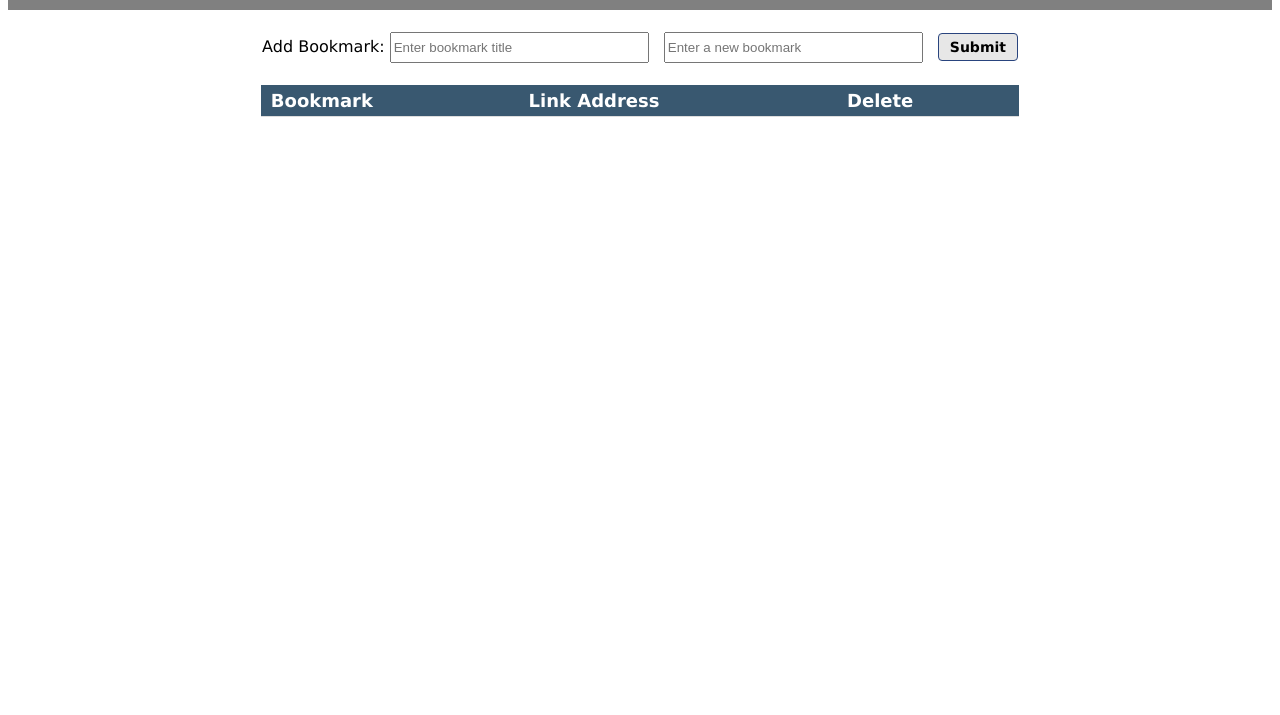
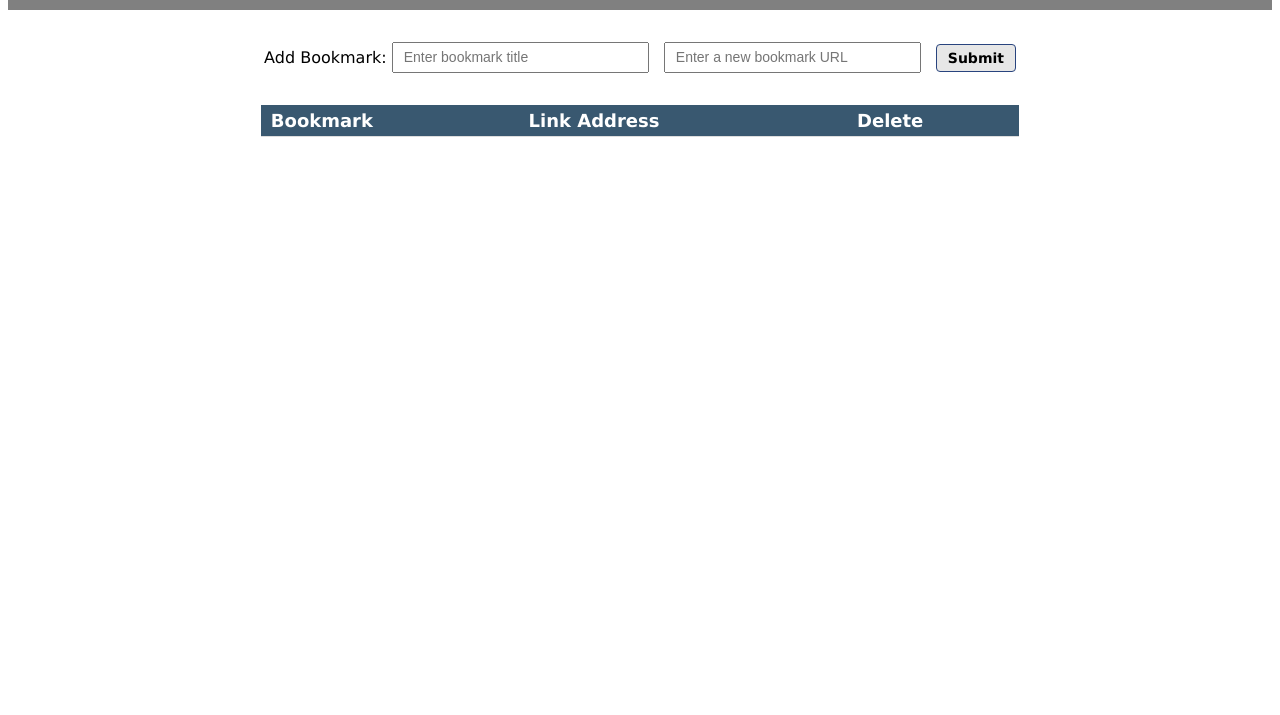
Before and after one commit to Yangani/bookmarkmanager, a website: page public/index.html in a window 1280 px wide. Shown: the part 85-800 px from the top of the page. Drawn offline with Linux system fonts and the light colour scheme; no server answers.

Commit message:
More css

```diff
--- a/public/index.html
+++ b/public/index.html
@@ -12,7 +12,7 @@
 
 	<div class="addbookmark" id="addbookmark">
 		Add Bookmark: <input type="text" class="textbox" id="urlTitle" value="" placeholder="Enter bookmark title">
-		<input type="text" class="textbox" id="urlAddress" value="" placeholder="Enter a new bookmark">
+		<input type="text" class="textbox" id="urlAddress" value="" placeholder="Enter a new bookmark URL">
 		<button type="button" id="submit" class="submit" onclick="addBookMark()">Submit</div>
 	</div>
 
@@ -22,7 +22,7 @@
 			<div class="divTableRow">
 				<div class="divTableCell">Bookmark</div>
 				<div class="divTableCell">Link Address</div>
-				<div class="divTableCell">Delete</div>
+				<div class="divDelete">Delete</div>
 			</div>
 		</div>
 		<div class="divTableBody" id="bookmarklist">
--- a/public/main.css
+++ b/public/main.css
@@ -14,15 +14,17 @@ h1 {
 
 .addbookmark {
 	position: float;
-	margin: 20px auto;
+	margin: 30px auto;
 	text-align: center;
 	padding:2px 6px;
 }
 
 .textbox {
-	width: 251px;
+	width: 241px;
 	height: 25px;
 	margin-right: 10px;
+	font-size: 14px;
+	padding-left: 10px;
 }
 
 .submit {
@@ -39,7 +41,8 @@ h1 {
 	color:black;
 	border-radius:4px;
 	-moz-border-radius:4px;
-	-webkit-border-radius:4px
+	-webkit-border-radius:4px;
+	vertical-align: middle;
 }
 
 .divTable{
@@ -87,7 +90,11 @@ h1 {
 	font-weight:700;
 	padding:2px 6px;
 	color:black;
-	border-radius:1px;
-	-moz-border-radius:5px;
-	-webkit-border-radius:5px
+	border-radius:3px;
+	-moz-border-radius:3px;
+	-webkit-border-radius:3px
 }
+
+.divDelete {
+	padding-left: 20px;
+}
--- a/public/main.js
+++ b/public/main.js
@@ -31,7 +31,7 @@ function displayBookMarks(urls) {
 //Render Individual Bookmark Template
 function renderBookMarkTemplate(url, title) {
 	var renderdiv = document.getElementById("bookmarklist");
-	renderdiv.innerHTML = renderdiv.innerHTML + '<div class="divTableRow" id="' + url + '"><div class="divTableCell">' + title + '</div><div class="divTableCell"><a href="' + url + '">' + url + '</a></div><div class="divTableCell"><button type="button" class="delete" id="delete" value="' + url + '"onclick="deleteBookMark(this.value)">Delete</button></div></div>';
+	renderdiv.innerHTML = renderdiv.innerHTML + '<div class="divTableRow" id="' + url + '"><div class="divTableCell">' + title + '</div><div class="divTableCell"><a href="' + url + '">' + url + '</a></div><div class="divTableCell divDelete"><button type="button" class="delete" id="delete" value="' + url + '"onclick="deleteBookMark(this.value)">Delete</button></div></div>';
 }
 
 //Add new URLs to the server
```
